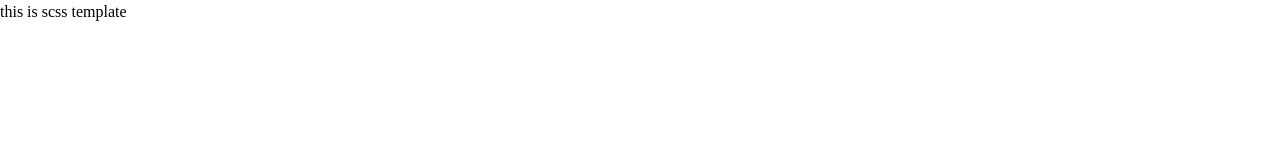
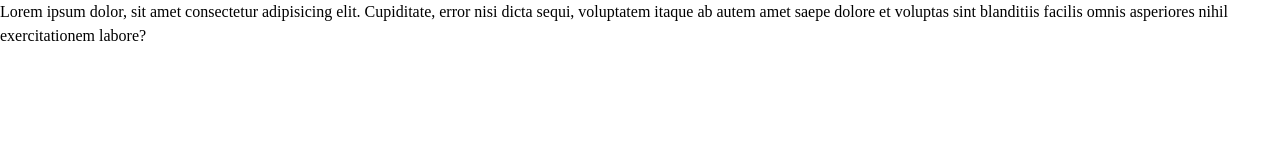
Before and after one commit to Diyorbek-Sobirov/media2.8, a plain HTML site: page index.html in a window 1280 px wide. Drawn offline with nearby package versions, Linux system fonts and the light colour scheme; files that its build step writes are made by us from their sources.

Commit message:
adedd new change

```diff
--- a/index.html
+++ b/index.html
@@ -9,6 +9,6 @@
     <link rel="stylesheet" href="./css/main.min.css">
 </head>
 <body>
-    this is scss template
+    Lorem ipsum dolor, sit amet consectetur adipisicing elit. Cupiditate, error nisi dicta sequi, voluptatem itaque ab autem amet saepe dolore et voluptas sint blanditiis facilis omnis asperiores nihil exercitationem labore?
 </body>
 </html>
```
